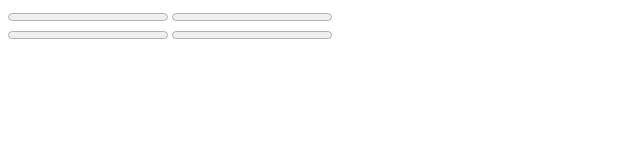
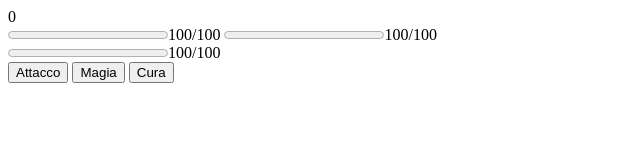
Before and after one commit to ManuMk7/Monster-Arena-, a website: page client/game.html in a window 1280 px wide. Shown: the whole page, without its empty margins (0-640 px from the left). Drawn offline with Linux system fonts and the light colour scheme.

Commit message:
Modifica game

```diff
--- a/client/game.html
+++ b/client/game.html
@@ -20,26 +20,33 @@ Quando il giocatore muore, mostra il punteggio finale e permette di iniziare una
 <div id="info-partita">
 
     <span id="NomeGiocatore"></span>
-    <span id="num-mostri"></span>
+    <span id="num-mostri">0</span>
     <span id="record-globale"></span>
 </div>
 
 <div id="giocatore">
 
     <label for="hp-giocatore"></label>
-    <progress id="hp-giocatore" max="100%" value="100%" style="accent-color: #e74c3c;"></progress>
+    <progress id="hp-giocatore" max="100%" value="100%" style="accent-color: #e74c3c;"></progress><span>100/100</span>
     <label for="mp-giocatore"></label>
-    <progress id="mp-giocatore" max="100%" value="100%"></progress>
+    <progress id="mp-giocatore" max="100%" value="100%"></progress><span>100/100</span>
 </div>
 <div id="mostro">
 
     <label for="hp-mostro"></label>
-    <progress id="hp-mostro" max="100%" value="100%" style="accent-color: #e74c3c;"></progress>
-    <label for="mp-mostro"></label>
-    <progress id="mp-mostro" max="100%" value="100%"></progress>
+    <progress id="hp-mostro" max="100%" value="100%" style="accent-color: #e74c3c;"></progress><span>100/100</span>
 </div>
 
+<div id="azioni">
+    <button id="attacco">Attacco</button>
+    <button id="magia">Magia</button>
+    <button id="cura">Cura</button>
+</div>
 
+<div id="game-over" hidden>
+    <span id="punteggio-finale"></span>
+    <button id="restart"></button>
+</div>
 
 </body>
 </html>
```
